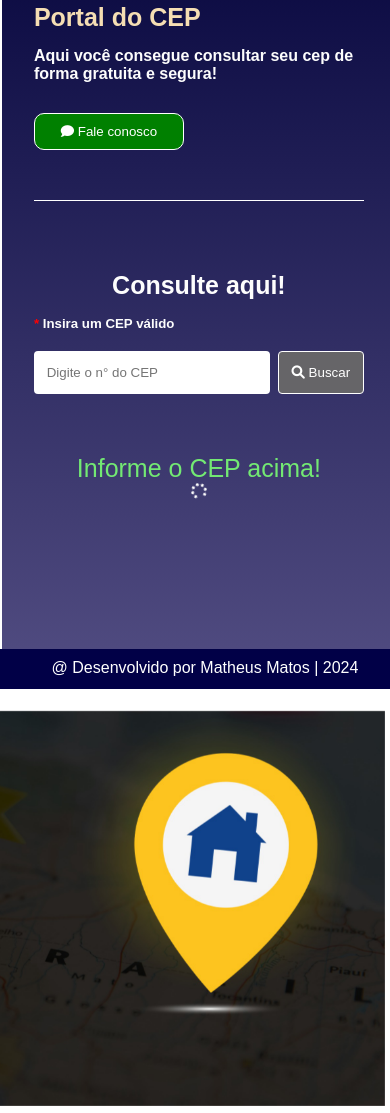
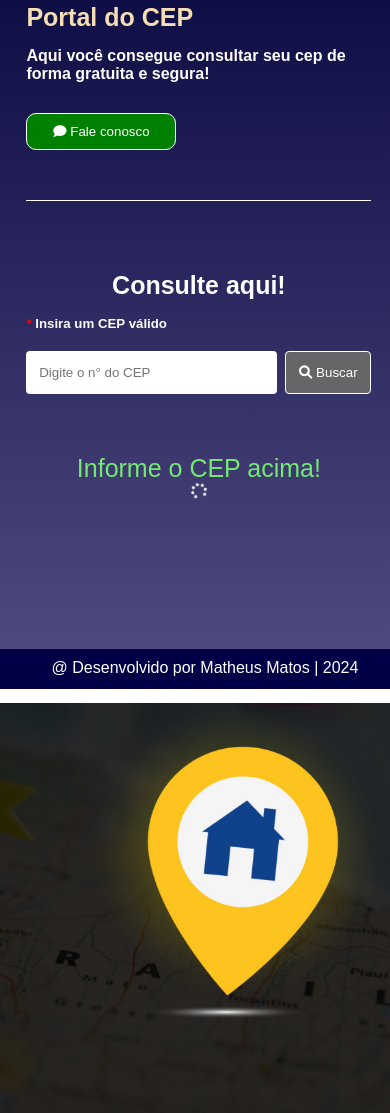
Before and after one commit to matheusmatosr/consultaCEP, a plain HTML site: page index.html in a window 390 px wide. Shown: the part 155-1268 px from the top of the page. Drawn offline with nearby package versions, Linux system fonts and the light colour scheme; a small style sheet from the web is missing.

Commit message:
up style

```diff
--- a/css/styles.css
+++ b/css/styles.css
@@ -192,15 +192,15 @@ body {
   }
 
   .header {
-    width: 330px;
+    width: 345px;
   }
 
   .form{
-    width: 330px;
+    width: 345px;
   }
 
   .container-info{
-    width: 330px;
+    width: 345px;
   }
 
   .container-img {
@@ -211,7 +211,7 @@ body {
   }
 
   .imgLogo{
-    width: 395px;
+    width: 410px;
   }
 
   .form-input-container {
```
